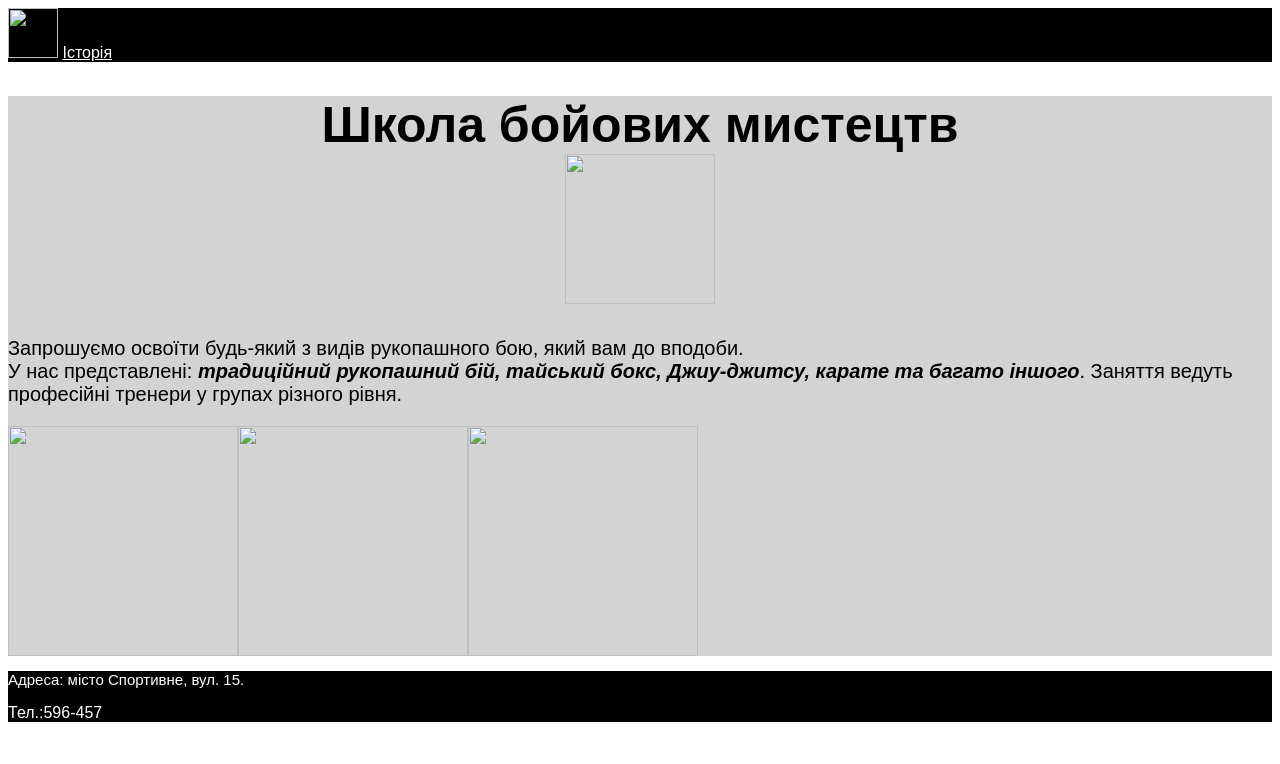
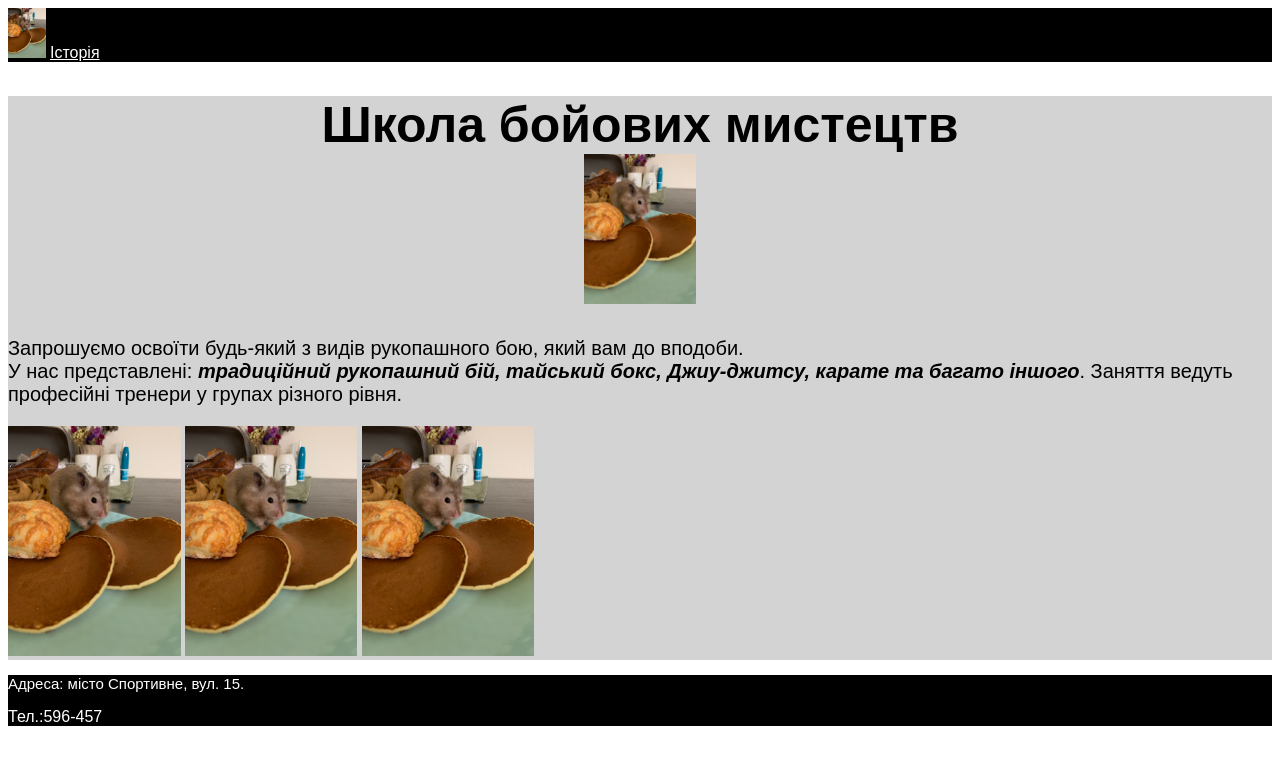
Before and after one commit to YulenkaSykes/name, a plain HTML site: page index.html in a window 1280 px wide. Drawn offline with Linux system fonts and the light colour scheme.

Commit message:
Update index.html

```diff
--- a/index.html
+++ b/index.html
@@ -4,14 +4,16 @@
     </head>
     <body style="font-family: sans-serif">
     <header style="background-color:black">
-        <img src="index.png" height="50px"/>
+        <img src="profile.jpg" height="50px"/>
         <a href="https://uk.wikipedia.org/wiki/%D0%91%D0%BE%D0%B9%D0%BE%D0%B2%D1%96_%D0%BC%D0%B8%D1%81%D1%82%D0%B5%D1%86%D1%82%D0%B2%D0%B0" style="color:white">Історія</a>
     </header>
     <main style="background-color:lightgray">
         <h1 style="font-size:50px;background-color:lightgray; text-align:center">Школа бойових мистецтв<br/>
-        <img src="/uploads/2020/10/thai-boxing-297023_1280_0_1602496230.png" height="150"/></h1>
+        <img src="profile.jpg" height="150"/></h1>
         <p style="font-size:20px">Запрошуємо освоїти будь-який з видів рукопашного бою, який вам до вподоби. <br/>У нас представлені: <b><i>традиційний рукопашний бій, тайський бокс, Джиу-джитсу, карате та багато іншого</i></b>. Заняття ведуть професійні тренери у групах різного рівня.</p>
-        <img src="/uploads/2020/10/karate-4575114_640_0_1602523338.png" height="230px";/><img src="/uploads/2020/10/punching-bag_0_1602525500.png" height="230px";/><img src="/uploads/2020/10/boxing-ring_0_1602525156.png" height="230px";/>
+        <img src="profile.jpg" height="230px";/>
+        <img src="profile.jpg" height="230px";/>
+        <img src="profile.jpg" height="230px";/>
     </main>
     <footer style="background-color:black;color:white;">
         <p style="font-size:15px"> Адреса: місто Спортивне, вул. 15.</p>
```
